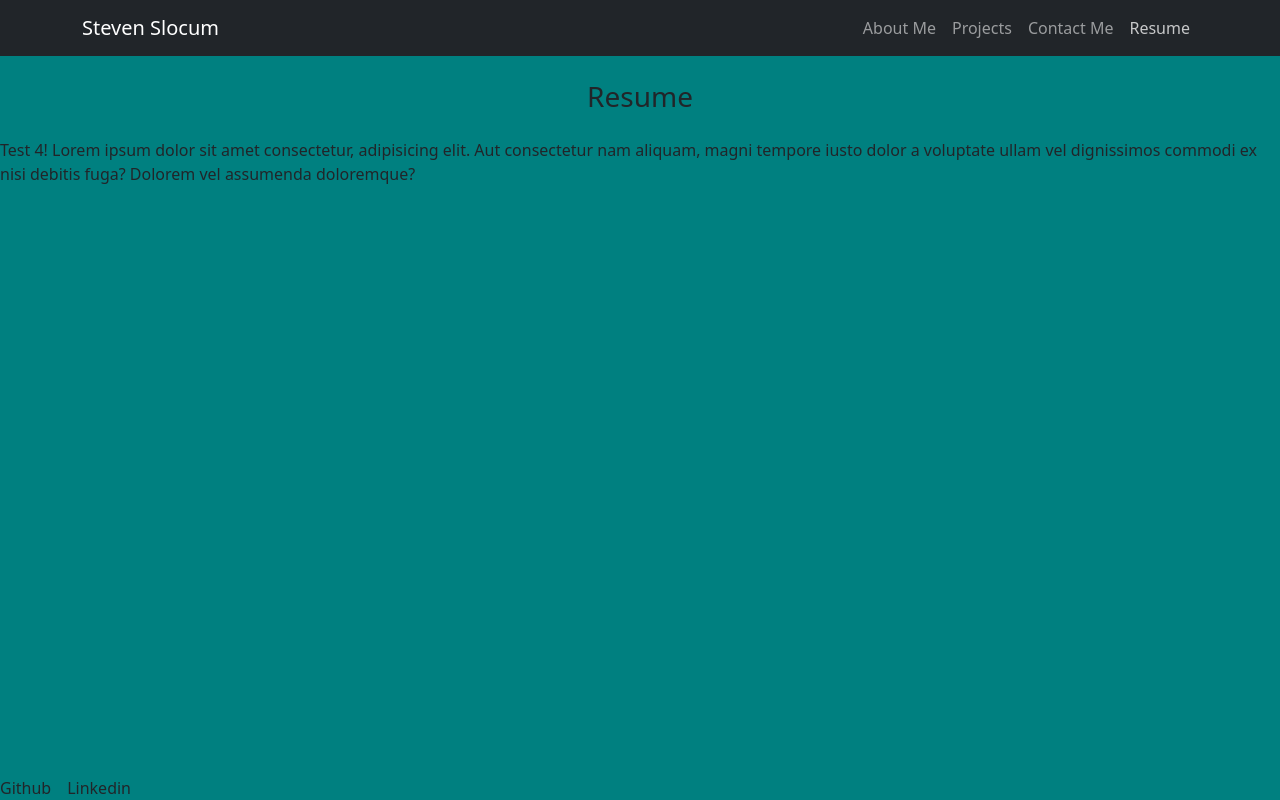
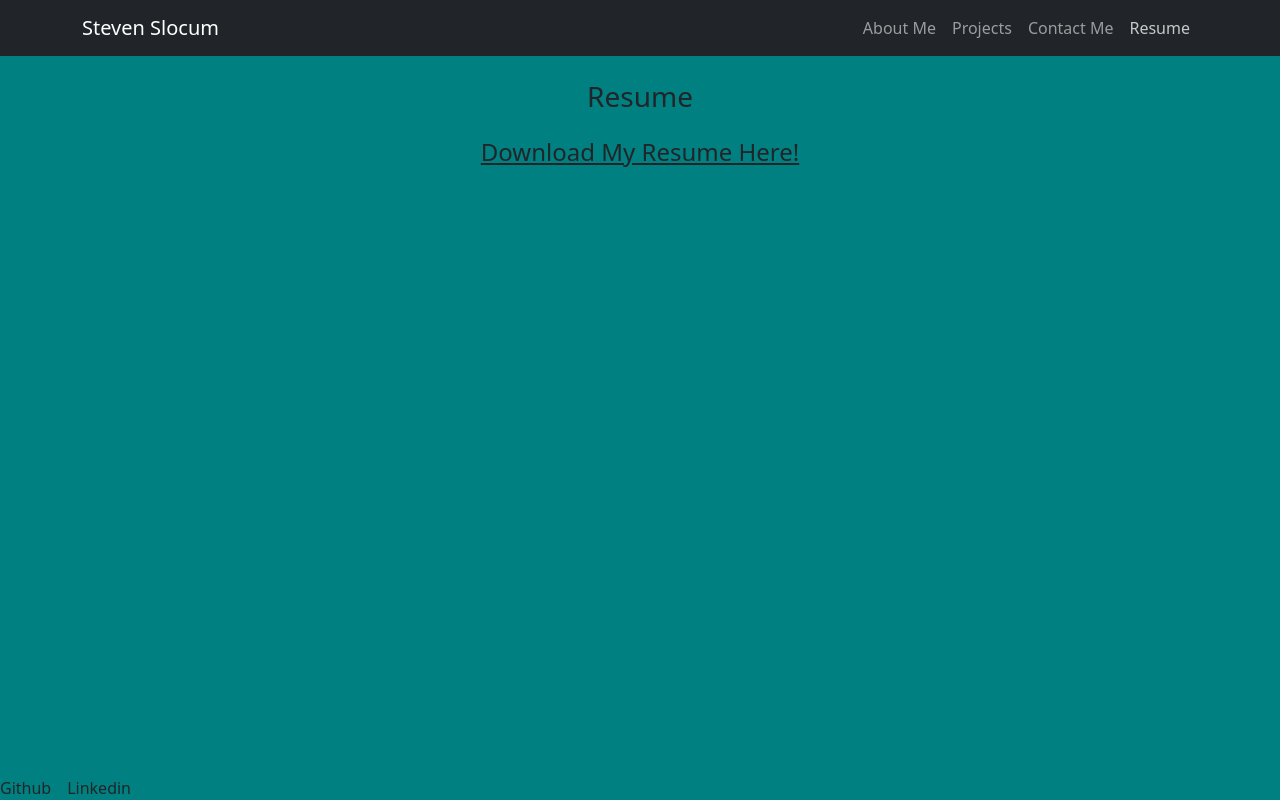
Before and after one commit to gunther123/React-Portfolio, a React (Create React App) app: page / in a window 1280 px wide. Both pictures are taken after a click on the button "Resume". Built offline with nearby package versions, Linux system fonts and the light colour scheme.

Commit message:
created resume section to download resume

```diff
--- a/src/Components/PageContent/index.js
+++ b/src/Components/PageContent/index.js
@@ -2,7 +2,7 @@ import React from "react";
 
 const PageContent = (props) => {
     return (
-        <div>{props.children}</div>
+        <div className="w-100">{props.children}</div>
     )
 }
 
--- a/src/Components/Resume/index.js
+++ b/src/Components/Resume/index.js
@@ -1,9 +1,10 @@
 import React from 'react';
+import 'bootstrap/dist/css/bootstrap.css';
 
 function Resume() {
     return (
-        <div>
-            <section> Test 4! Lorem ipsum dolor sit amet consectetur, adipisicing elit. Aut consectetur nam aliquam, magni tempore iusto dolor a voluptate ullam vel dignissimos commodi ex nisi debitis fuga? Dolorem vel assumenda doloremque?</section>
+        <div className='d-flex flex-column align-items-center'>
+            <a className='h4 font-weight-bolder text-dark' href='https://drive.google.com/file/d/1Ptz_L7wirCBk75QSXuiHDU3AwA0PBlxM/view?usp=sharing'>Download My Resume Here!</a>
         </div>
     );
 }
```
Also changed, not shown: 1 other file (tests, documents, lock files or other folders).
